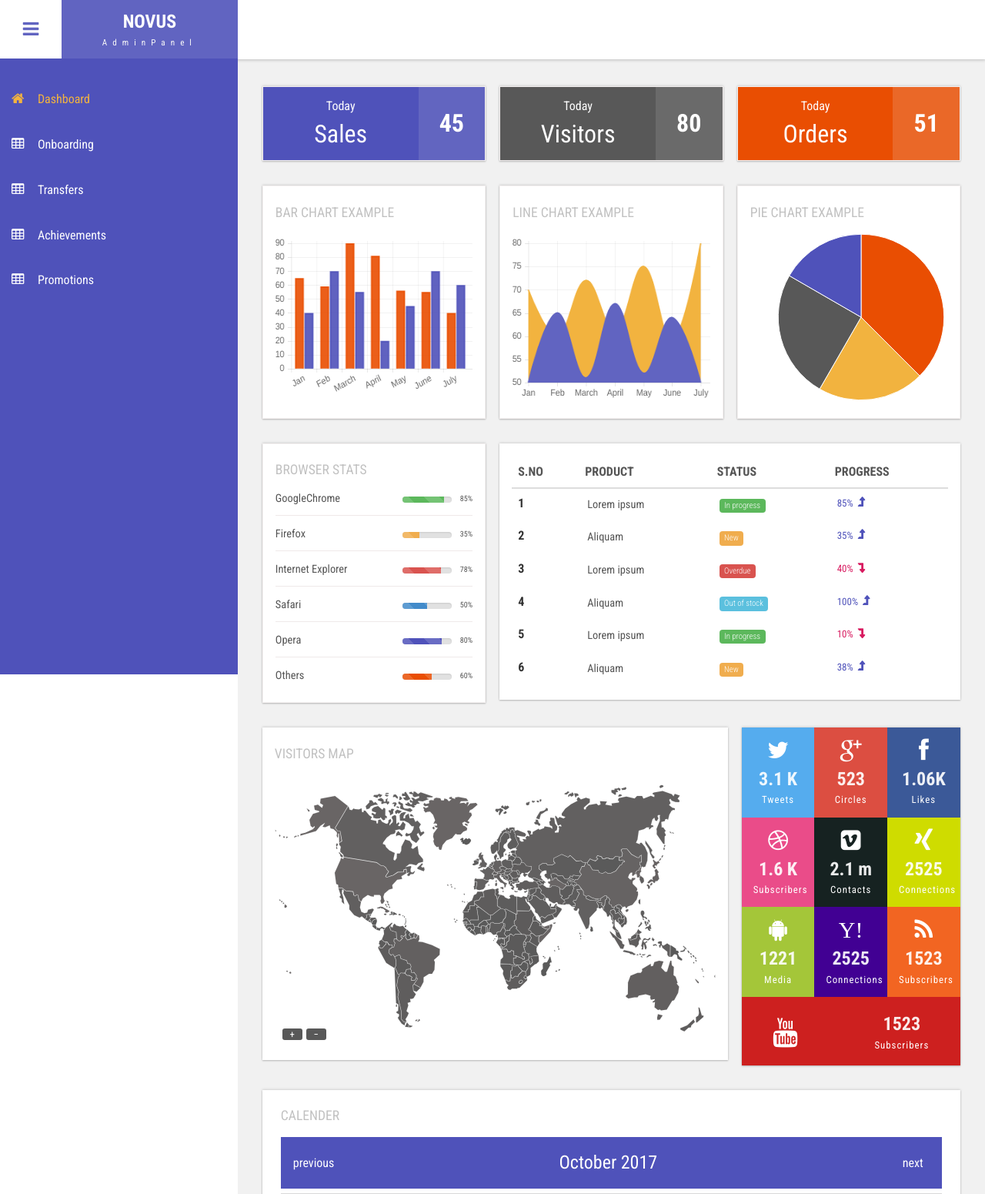
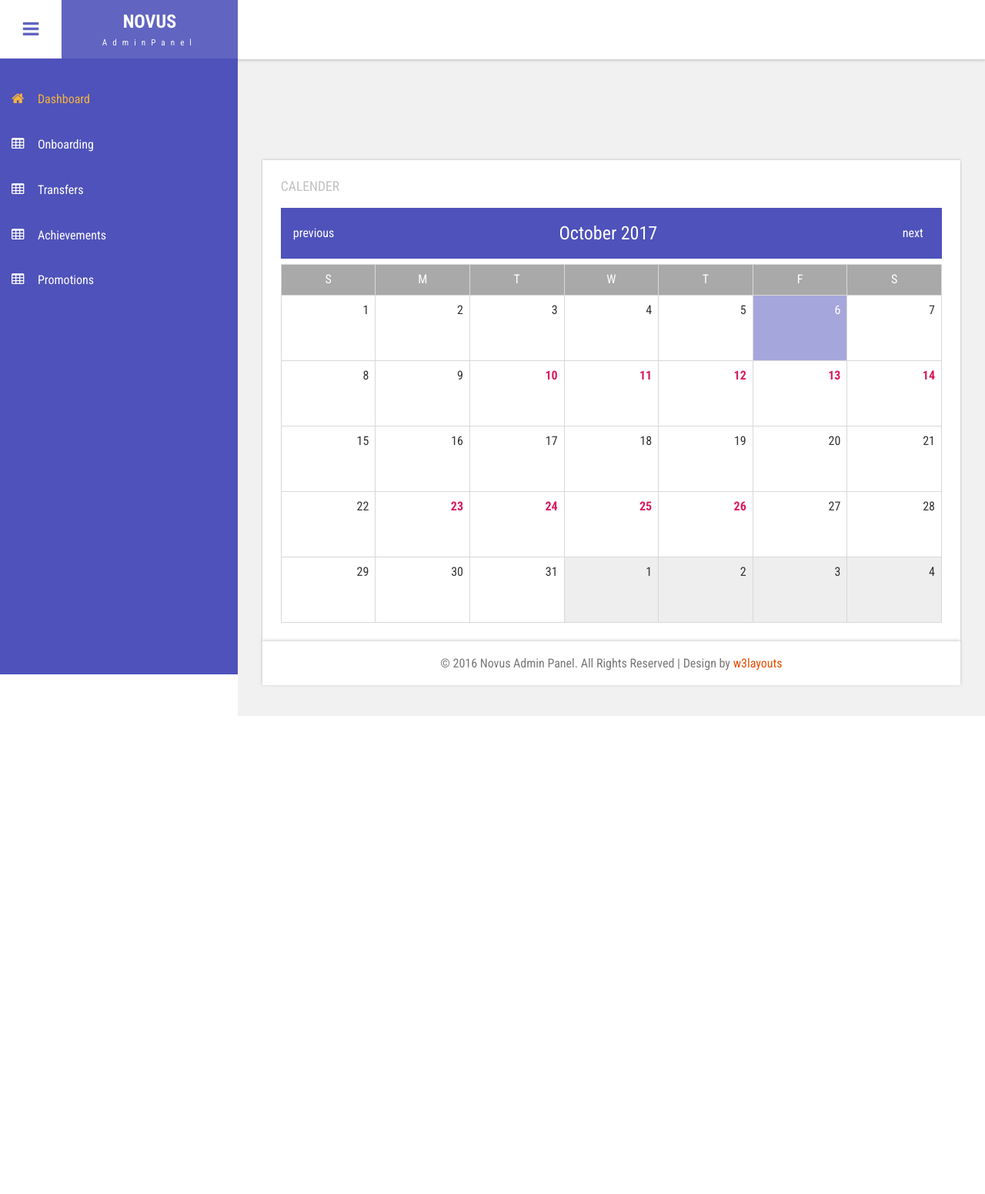
Before and after one commit to RahatRahman/Demo, a PHP site: page / in a window 1280 px wide. Shown: the top 1551 px of the page at 77% size. After the commit the page ends 930 px from the top, so only its background shows below. Run offline with PHP 8.4, Linux system fonts and the light colour scheme; some web fonts are replaced.

Commit message:
dashbord changes

```diff
--- a/index.php
+++ b/index.php
@@ -4,7 +4,7 @@
 		<!-- main content start-->
 		<div id="page-wrapper">
 			<div class="main-page">
-				<div class="row-one">
+				<!-- <div class="row-one">
 					<div class="col-md-4 widget">
 						<div class="stats-left ">
 							<h5>Today</h5>
@@ -36,8 +36,8 @@
 						<div class="clearfix"> </div>
 					</div>
 					<div class="clearfix"> </div>
-				</div>
-				<div class="charts">
+				</div> -->
+				<!-- <div class="charts">
 					<div class="col-md-4 charts-grids widget">
 						<h4 class="title">Bar Chart Example</h4>
 						<canvas id="bar" height="300" width="400"> </canvas>
@@ -124,9 +124,9 @@
 
 							</script>
 
-				</div>
+				</div> -->
 				<div class="row">
-					<div class="col-md-4 stats-info widget">
+					<!-- <div class="col-md-4 stats-info widget">
 						<div class="stats-title">
 							<h4 class="title">Browser Stats</h4>
 						</div>
@@ -164,8 +164,8 @@
 								</li>
 							</ul>
 						</div>
-					</div>
-					<div class="col-md-8 stats-info stats-last widget-shadow">
+					</div> -->
+					<!-- <div class="col-md-8 stats-info stats-last widget-shadow">
 						<table class="table stats-table ">
 							<thead>
 								<tr>
@@ -214,14 +214,15 @@
 								</tr>
 							</tbody>
 						</table>
-					</div>
+					</div> -->
 					<div class="clearfix"> </div>
 				</div>
 				<div class="row">
-					<div class="col-md-8 map widget-shadow">
+				<!--map js-->
+					<!-- <div class="col-md-8 map widget-shadow">
 						<h4 class="title">Visitors Map </h4>
 						<div class="map_container"><div id="vmap" style="width: 100%; height: 354px;"></div></div>
-						<!--map js-->
+
 						<link href="css/jqvmap.css" rel='stylesheet' type='text/css' />
 						<script src="js/jquery.vmap.js"></script>
 						<script src="js/jquery.vmap.sampledata.js" type="text/javascript"></script>
@@ -242,9 +243,9 @@
 								});
 							});
 						</script>
-						<!-- //map js -->
-					</div>
-					<div class="col-md-4 social-media widget-shadow">
+
+					</div> -->
+					<!-- <div class="col-md-4 social-media widget-shadow">
 						<div class="wid-social twitter">
 							<div class="social-icon">
 								<i class="fa fa-twitter text-light icon-xlg "></i>
@@ -338,7 +339,7 @@
 						<div class="clearfix"> </div>
 					</div>
 					<div class="clearfix"> </div>
-				</div>
+				</div> -->
 				<div class="row calender widget-shadow">
 					<h4 class="title">Calender</h4>
 					<div class="cal1">
```
